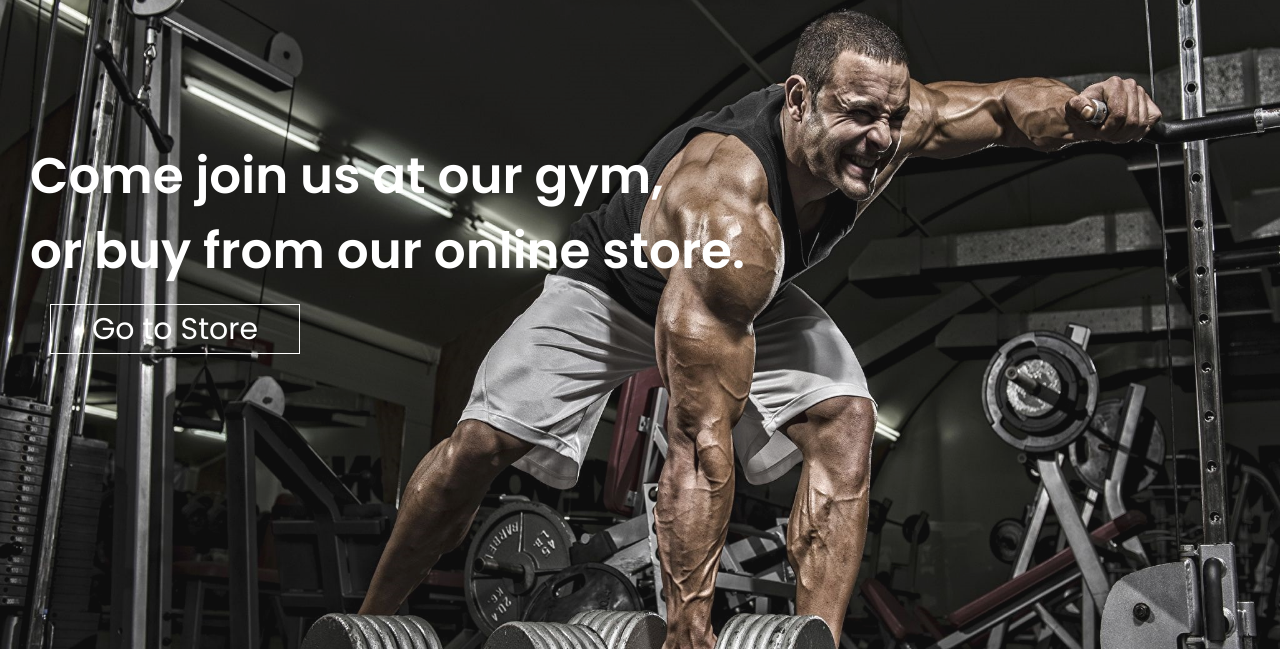
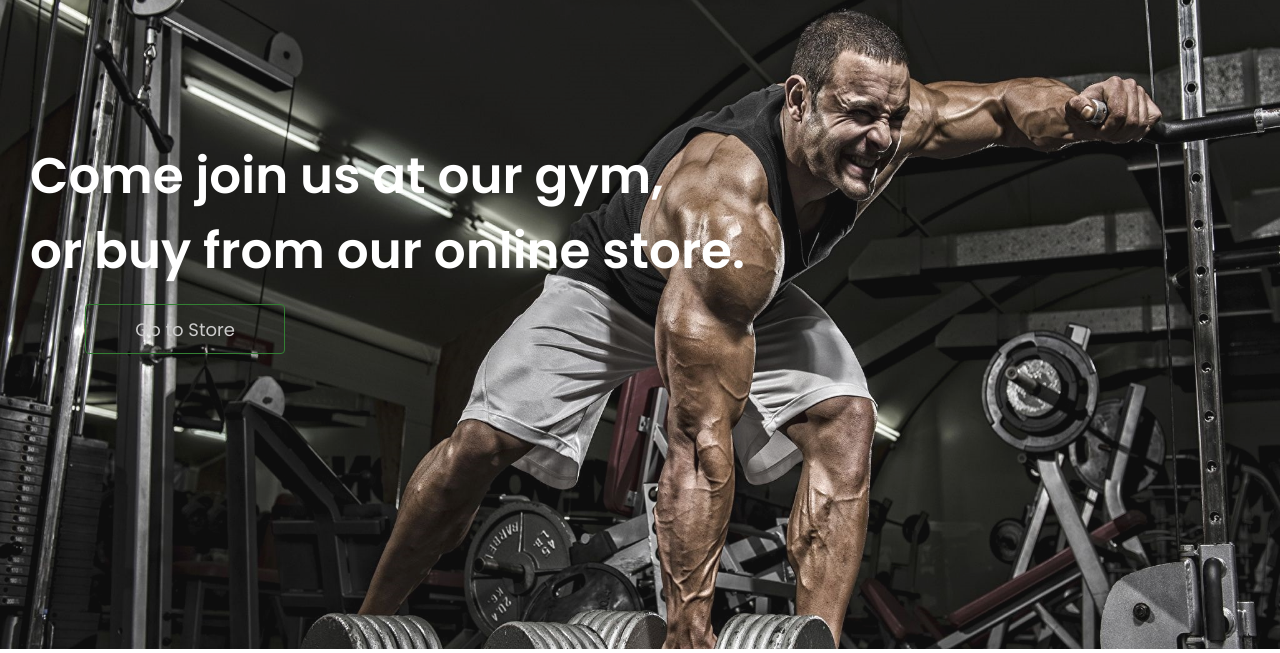
Before and after one commit to auronalidemaj/ProjektiWeb, a PHP site: page / in a window 1280 px wide. Shown: the part 61-714 px from the top of the page. Run offline with PHP 8.4, Linux system fonts and the light colour scheme.

Commit message:
+update i ri

```diff
--- a/css/style.css
+++ b/css/style.css
@@ -86,20 +86,68 @@
   }
   .textimg button{
     position: absolute;
-    left: 20px;
-    width: 250px;
+    left: 40px;
+    width: 150px;
     height: 50px;
     font-size: 30px;
-    background-color: transparent;
-    color: white;
-    margin-top: 15px;
-    border: 1px solid white;
+  }
+  .textimg button{
+    background: none;
+    color: #ccc;
+    width: 200px;
+    height: 50px;
+    margin: 15px;
+    border: 1px solid #338033;
+    font-size: 18px;
+    border-radius: 4px;
+    transition: .6s;
+    overflow: hidden;
+  }
+  .textimg button:focus {
+    outline: none;
+
+  }
+  .textimg button:before{
+    content:'';
+    display: block;
+    position: absolute;
+    background:rgb(255,255,255,.5) ;
+    width: 60px;
+    height: 100%;
+    left: 0;
+    top: 0;
+    opacity: .5s;
+    filter: blur(30px);
+    transform: translateX(-130px)skewX(-15deg);
+
+  }
+  .textimg button:after{
+    content:'';
+    display: block;
+    position: absolute;
+    background:rgb(255,255,255,.2);
+    width: 30px;
+    height: 100%;
+    left: 30px;
+    top: 0;
+    opacity: 0;
+    filter: blur(30px);
+    transform: translate(-100)scaleX(-15deg);
+
   }
   .textimg button:hover {
-    cursor: pointer;
-    color: rgba(19, 117, 58, 0.911);
-    border-color: rgba(19, 117, 58, 0.911);
-    transition: .5s;
+  background: #338033;
+  cursor: pointer;
+  }
+  .textimg button:hover:before{
+    transform: translateX(300px) skewX(-15deg);
+    opacity: .6;
+    transition: .7s;
+  }
+  .textimg button:hover:after{
+    transform: translateX(300px) skewX(-15deg);
+    opacity: 1;
+    transition: .7s;
   }
   .trupi{
     margin-top: 30px;
```
Also changed, not shown: css/about.css (+0 -7 lines), css/store.css (+20 -9 lines), img/crosfit.jpg (added), img/gym-pic.jpg (added), img/gym-trainer.jfif (added), img/personaltrainer.jpg (added), img/trajneri.jpg (added), img/yoga-class.jpeg (deleted), img/yyoga.webp (deleted), yoga-grupi.jpeg (deleted), yyoga.jfif (deleted).
